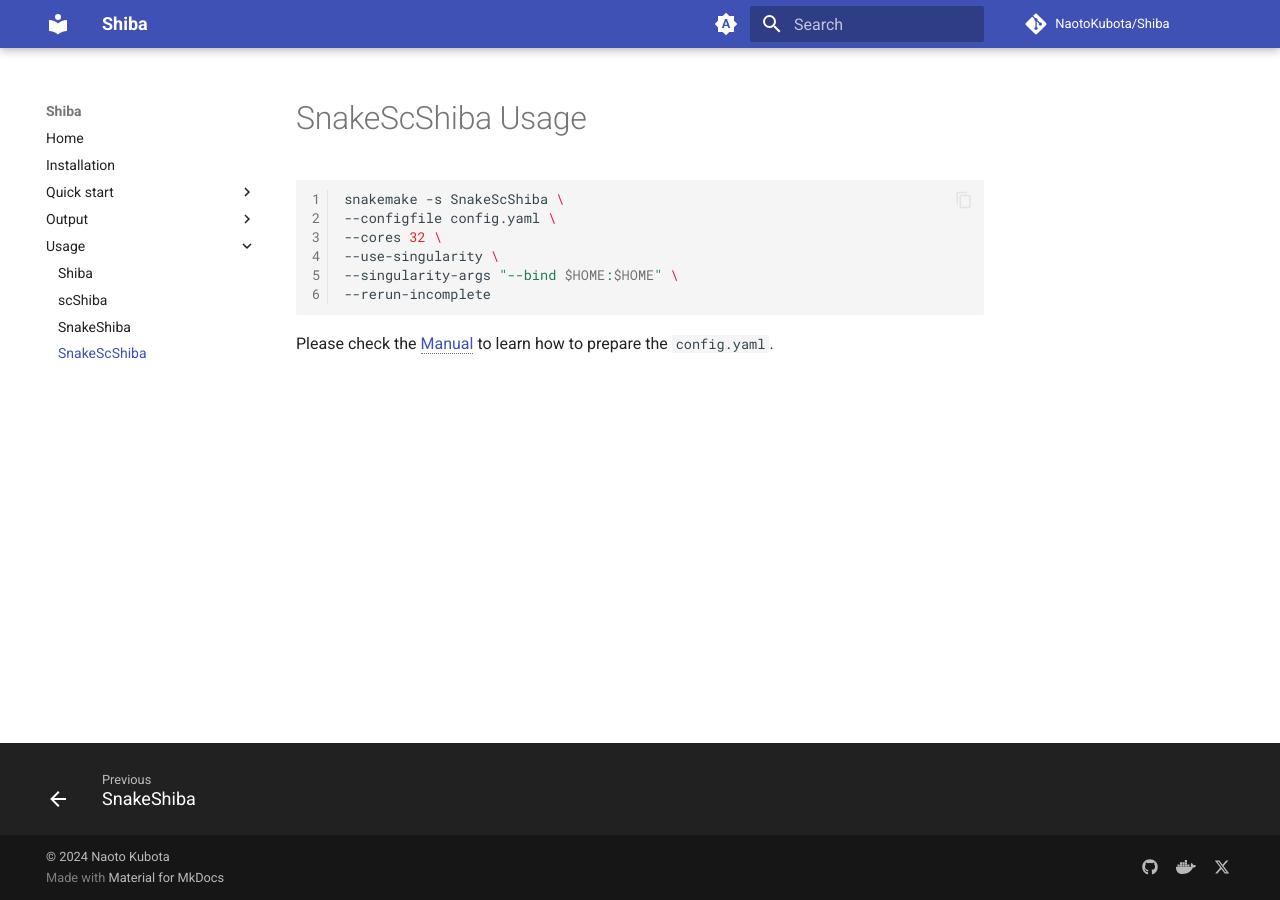
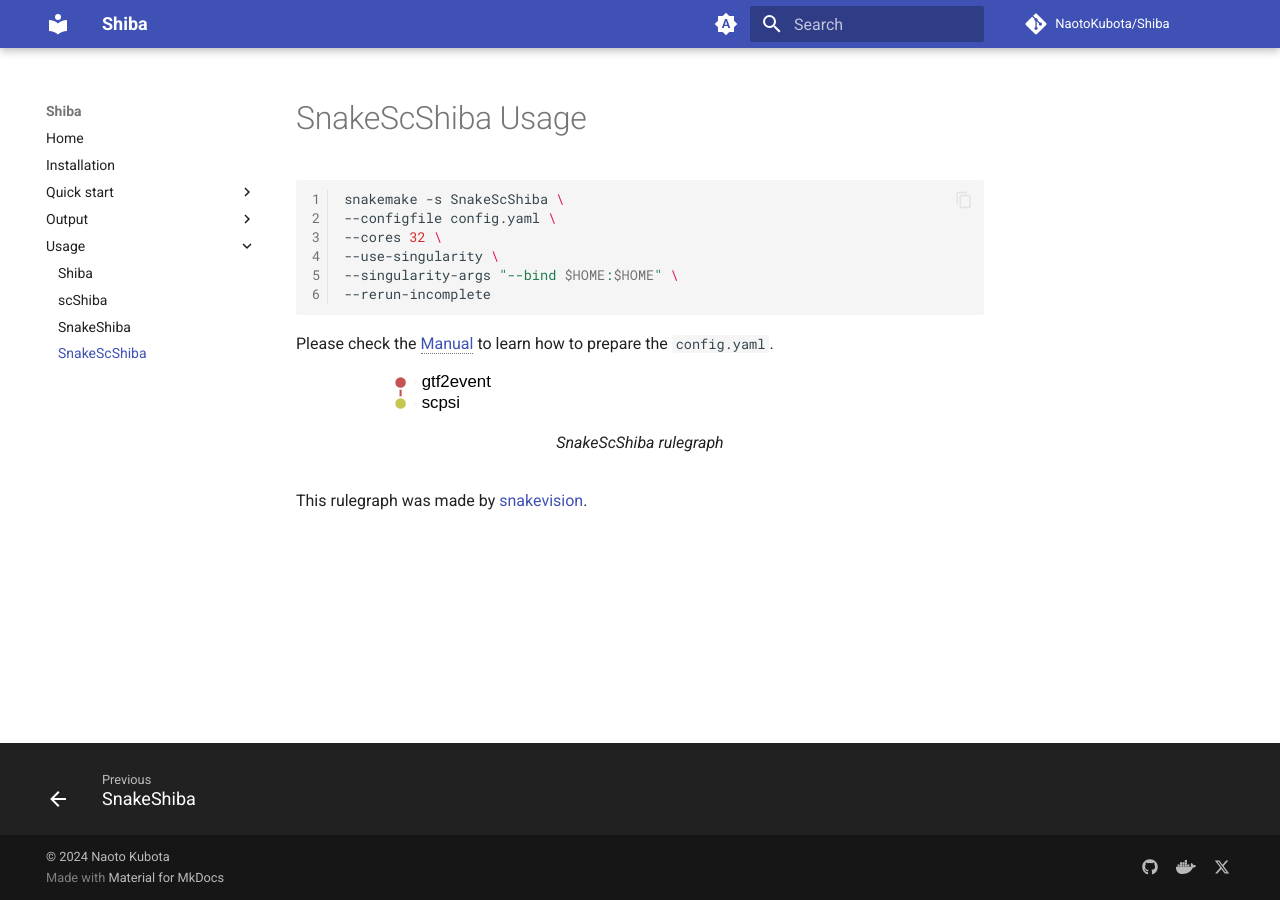
Before and after one commit to NaotoKubota/Shiba, an MkDocs documentation site: the page built from docs/usage/snakescshiba.md, in a window 1280 px wide. Built offline with MkDocs 1.6.1 and Material for MkDocs 9.7.7, drawn with Linux system fonts in a browser that asks for light colours; comment, search, counter and statistics services are not loaded.

Commit message:
chore: Update SnakeShiba rulegraph image size

````diff
--- a/docs/usage/snakescshiba.md
+++ b/docs/usage/snakescshiba.md
@@ -10,3 +10,10 @@
 ```
 
 Please check the [Manual](../manual/diff_splicing_sc.md/#1-prepare-inputs_1){ data-preview } to learn how to prepare the `config.yaml`.
+
+<figure markdown="span">
+	![SnakeScShiba rulegraph](https://github.com/NaotoKubota/Shiba/blob/mkdocs/img/SnakeScShiba_rulegraph.svg?raw=true){ width="500" align="center" }
+	<figcaption>SnakeScShiba rulegraph</figcaption>
+</figure>
+
+This rulegraph was made by [snakevision](https://github.com/OpenOmics/snakevision).
````
Also changed, not shown: docs/usage/snakeshiba.md (+1 -1 lines), img/SnakeScShiba_rulegraph.svg (added).
